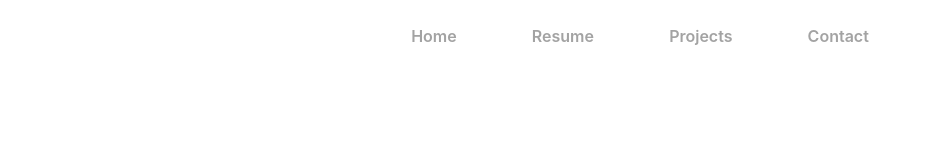
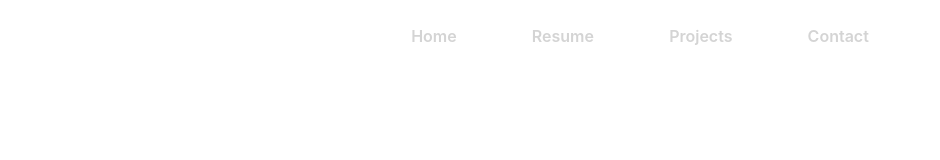
Before and after one commit to harshjha872/Portfolio-White, a Next.js app: page / in a window 1280 px wide. Shown: the top 160 px of the page, without its empty margins (0-940 px from the left). Built offline with nearby package versions, Linux system fonts and the light colour scheme.

Commit message:
color changed

```diff
--- a/styles/globals.css
+++ b/styles/globals.css
@@ -24,7 +24,7 @@ a {
     color-scheme: dark;
   }
   body {
-    color: #A3A3A3;
+    color: #d4d4d4;
     background: #171717;
     /* background: #101010; */
     /* background: #040b14; */
@@ -39,7 +39,7 @@ a {
   }
 
   .Navbaritems {
-    @apply py-2 font-semibold mx-4 text-neutral-400 hover:text-violet-500 cursor-pointer flex flex-row transition
+    @apply py-2 font-semibold mx-4 text-neutral-300 hover:text-violet-500 cursor-pointer flex flex-row transition
     duration-300 ease-linear;
   }
 }
```
